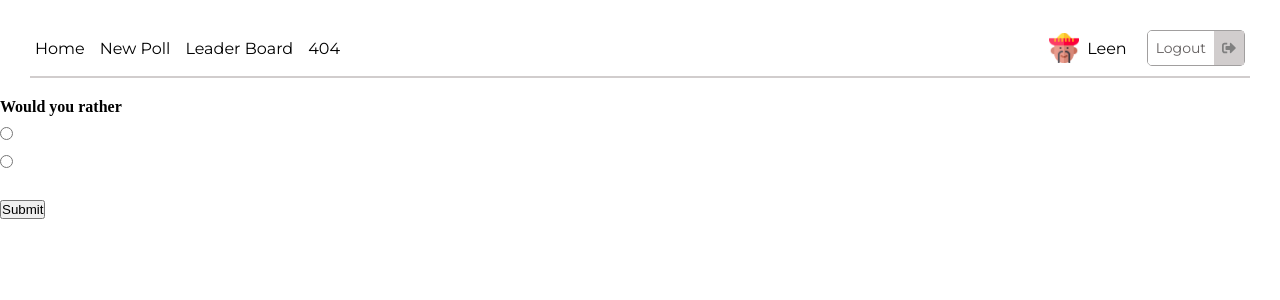
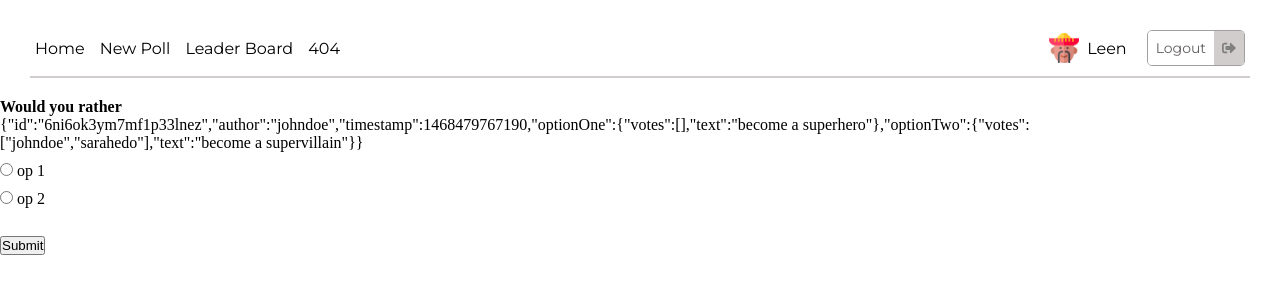
Before and after one commit to sara-elhawary/would-you-rather-app, a React (Vite) app: page /question/6ni6ok3ym7mf1p33lnez in a window 1280 px wide. Before the commit this address had no page. Shown: the top 300 px of the page. Built offline with nearby package versions, Linux system fonts and the light colour scheme.

Commit message:
modify poll answer component

```diff
--- a/src/components/poll-answer.jsx
+++ b/src/components/poll-answer.jsx
@@ -1,11 +1,20 @@
 import React from 'react'
+import { useSelector } from 'react-redux'
+import { useParams } from 'react-router-dom'
 
 import classes from './poll-answer.module.css'
 
-export default function PollAnswer({ optionOne, optionTwo }) {
+export default function PollAnswer() {
+  const optionOne = 'op 1'
+  const optionTwo = 'op 2'
+  const { id } = useParams()
+
+  const questions = useSelector((state) => state.questions.value)
+
   return (
     <div>
       <h4>Would you rather</h4>
+      {JSON.stringify(questions[id])}
       <form className={classes.form}>
         <div className={classes.formControl}>
           <input type="radio" />
```
